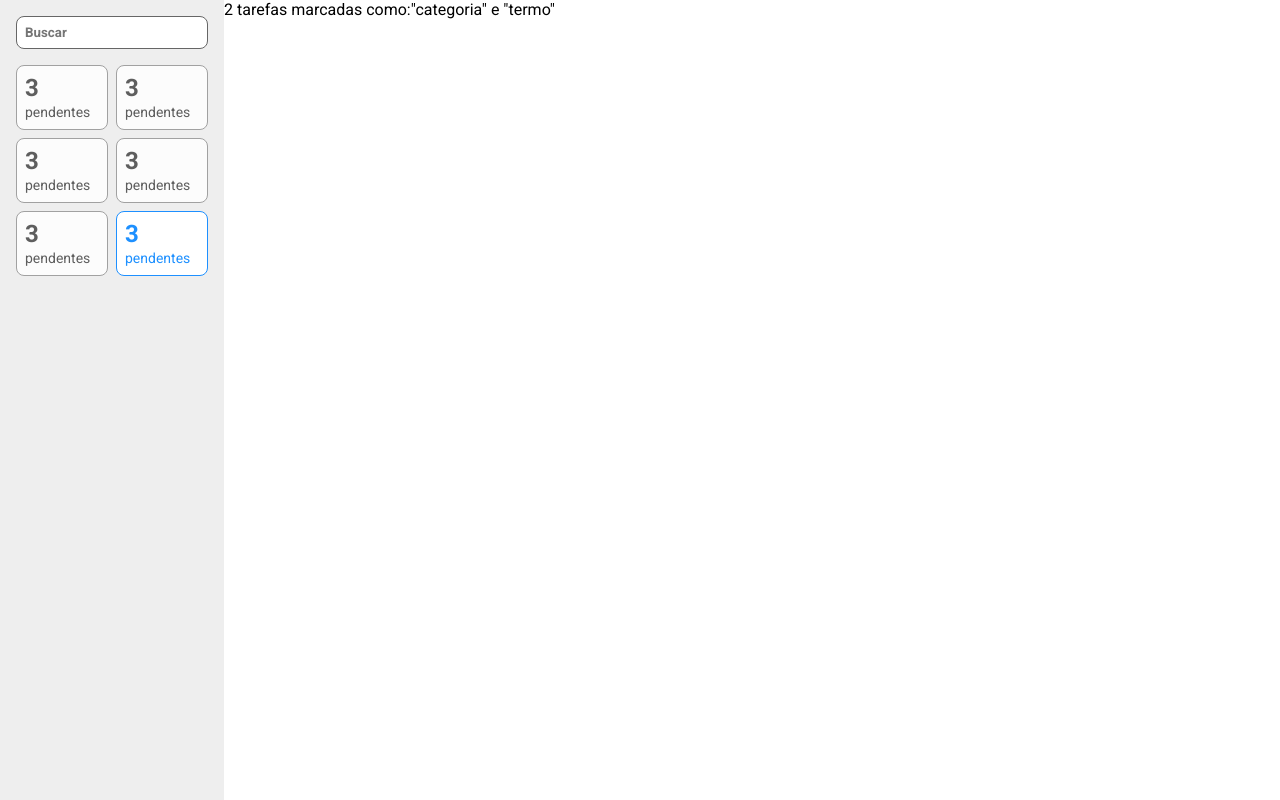
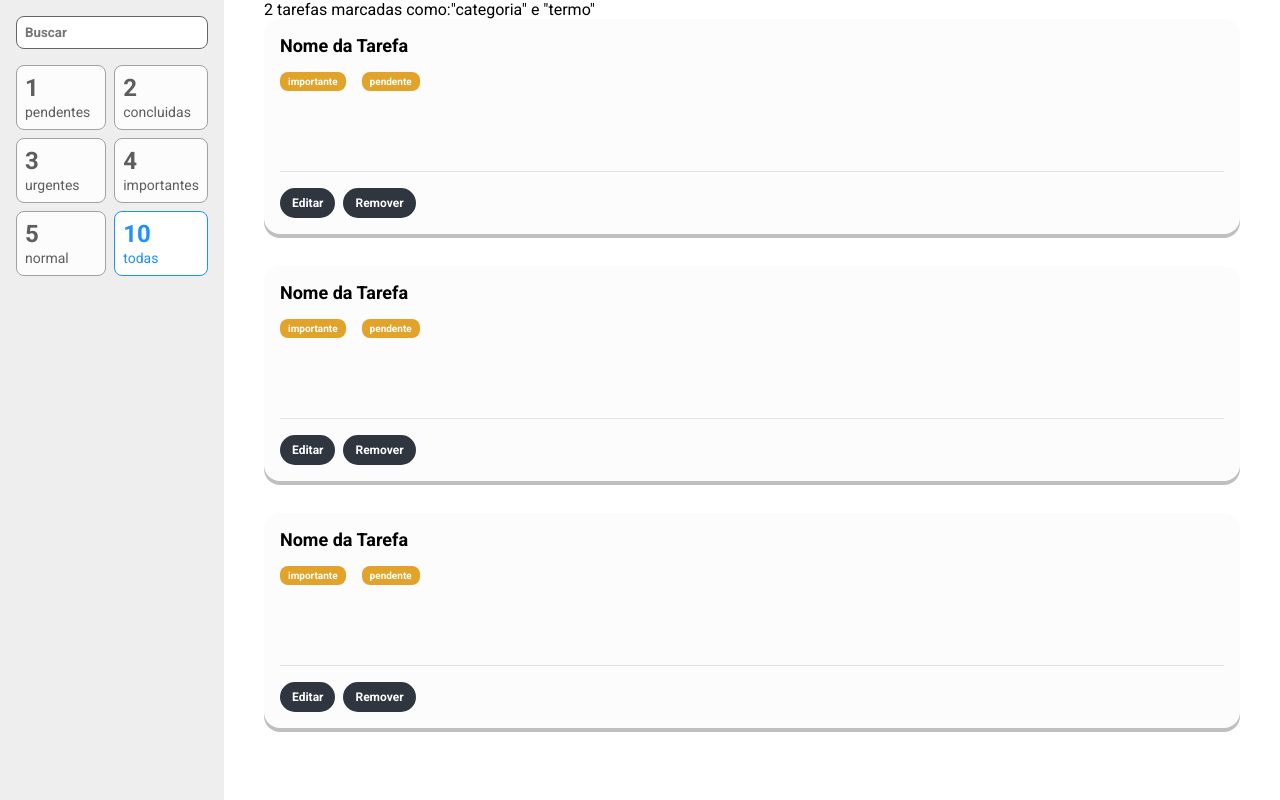
Before and after one commit to analoosena/My-tasks, a React (Vite) app: page / in a window 1280 px wide. Built offline with nearby package versions, Linux system fonts and the light colour scheme.

Commit message:
building task card

```diff
--- a/index.html
+++ b/index.html
@@ -7,9 +7,10 @@
     <link rel="preconnect" href="https://fonts.googleapis.com" />
     <link rel="preconnect" href="https://fonts.gstatic.com" crossorigin />
     <link
-      href="https://fonts.googleapis.com/css2?family=Bungee&family=Montserrat:ital,wght@0,100..900;1,100..900&family=Open+Sans:ital,wght@0,300..800;1,300..800&family=Roboto:ital,wght@0,100;0,300;0,400;0,500;0,700;0,900;1,100;1,300;1,400;1,500;1,700;1,900&display=swap"
+      href="https://fonts.googleapis.com/css2?family=Bungee&family=Montserrat:ital,wght@0,100..900;1,100..900&family=Open+Sans:ital,wght@0,300..800;1,300..800&family=Roboto+Mono:ital,wght@0,100..700;1,100..700&family=Roboto:ital,wght@0,100;0,300;0,400;0,500;0,700;0,900;1,100;1,300;1,400;1,500;1,700;1,900&display=swap"
       rel="stylesheet"
     />
+
     <title>My Tasks</title>
   </head>
   <body>
--- a/src/components/FiltroCard/index.tsx
+++ b/src/components/FiltroCard/index.tsx
@@ -2,11 +2,13 @@ import * as S from './styles'
 
 export type Props = {
   ativo?:boolean
+  contador: number
+  legenda: string
 }
-const FiltroCard = (props:Props) =>(
-  <S.Card ativo={props.ativo}>
-    <S.Contador>3</S.Contador>
-    <S.Label>pendentes</S.Label>
+const FiltroCard = ({ativo, contador, legenda}:Props) =>(
+  <S.Card ativo={ativo}>
+    <S.Contador>{contador}</S.Contador>
+    <S.Label>{legenda}</S.Label>
   </S.Card>
 )
 export default FiltroCard
--- a/src/components/FiltroCard/styles.ts
+++ b/src/components/FiltroCard/styles.ts
@@ -1,7 +1,10 @@
 import styled from "styled-components";
+
 import { Props } from "./index";
 
-export const Card = styled.div<Props>`
+type PropsSemLegendaEContador = Omit<Props, 'contador'| 'legenda'>
+
+export const Card = styled.div<PropsSemLegendaEContador >`
   padding: 8px;
   border: 1px solid ${(props) => (props.ativo ? "#1E90FF" : "#a1a1a1")};
   background-color: ${(props) => (props.ativo ? "#fff" : "#fcfcfc")};
--- /dev/null
+++ b/src/components/Tarefa/index.tsx
@@ -0,0 +1,17 @@
+import * as S from "./style";
+
+const Tarefa = () => (
+  <S.Card>
+    <S.Titulo>Nome da Tarefa</S.Titulo>
+    <div>
+      <S.Tag>importante</S.Tag>
+      <S.Tag>pendente</S.Tag>
+    </div>
+    <S.Descricao />
+    <S.BarraAcoes>
+      <S.Botao>Editar</S.Botao>
+      <S.Botao>Remover</S.Botao>
+    </S.BarraAcoes>
+  </S.Card>
+);
+export default Tarefa;
--- /dev/null
+++ b/src/components/Tarefa/style.ts
@@ -0,0 +1,53 @@
+import styled from "styled-components";
+
+export const Card = styled.div`
+  background-color: #fcfcfc;
+  box-shadow: 0px 4px rgba(0, 0, 0, 0.25);
+  padding: 16px;
+  margin-bottom: 32px;
+  border-radius: 16px;
+`;
+export const Titulo = styled.span`
+  font-size: 18px;
+  font-weight: bold;
+  margin-bottom: 16px;
+`;
+export const Tag = styled.span`
+  padding: 4px 8px;
+  color: #fff;
+  font-weight: bold;
+  font-size: 10px;
+  background-color: #e1a32a;
+  border-radius: 8px;
+  margin-right: 16px;
+  display: inline-block;
+  margin-top: 16px;
+`;
+export const Descricao = styled.textarea`
+  color: #888888;
+  font-size: 14px0;
+  line-height: 24px;
+  font-family: "Roboto monospace", monospace;
+  display: block;
+  width: 100%;
+  margin-bottom: 16px;
+  margin-top: 16px;
+  resize: none;
+  border: none;
+  background-color: transparent;
+`;
+export const BarraAcoes = styled.div`
+  border-top: 1px solid rgba(0, 0, 0, 0.1);
+  padding-top: 16px;
+`;
+export const Botao = styled.button`
+  font-weight: bold;
+  border: none;
+  cursor: pointer;
+  font-size: 12px;
+  color: #fff;
+  padding: 8px 12px;
+  background-color: #2f3640;
+  border-radius: 18px;
+  margin-right: 8px;
+`;
--- a/src/containers/BarraLateral/index.tsx
+++ b/src/containers/BarraLateral/index.tsx
@@ -6,12 +6,12 @@ const BarraLateral = () => (
     <div>
       <S.Campo type="text" placeholder="Buscar" />
       <S.Filtros>
-        <FiltroCard />
-        <FiltroCard />
-        <FiltroCard />
-        <FiltroCard />
-        <FiltroCard />
-        <FiltroCard ativo />
+        <FiltroCard legenda="pendentes" contador={1} />
+        <FiltroCard legenda="concluidas" contador={2} />
+        <FiltroCard legenda="urgentes" contador={3} />
+        <FiltroCard legenda="importantes" contador={4} />
+        <FiltroCard legenda="normal" contador={5} />
+        <FiltroCard legenda="todas" contador={10} ativo />
       </S.Filtros>
     </div>
   </S.Aside>
--- a/src/containers/ListaDeTarefas/index.tsx
+++ b/src/containers/ListaDeTarefas/index.tsx
@@ -1,6 +1,20 @@
+import Tarefa from "../../components/Tarefa";
+import { Container } from "./styles";
+
 const ListaDeTarefas = () => (
-  <main>
+  <Container>
     <p>2 tarefas marcadas como:"categoria" e "termo"</p>
-  </main>
+    <ul>
+      <li>
+        <Tarefa />
+      </li>
+      <li>
+        <Tarefa />
+      </li>
+      <li>
+        <Tarefa />
+      </li>
+    </ul>
+  </Container>
 );
 export default ListaDeTarefas;
--- /dev/null
+++ b/src/containers/ListaDeTarefas/styles.ts
@@ -0,0 +1,7 @@
+import styled from "styled-components";
+
+export const Container = styled.main`
+  padding: 0 40px;
+  height: 100vh;
+  overflow-y: scroll;
+`;
--- a/src/styles/index.ts
+++ b/src/styles/index.ts
@@ -6,6 +6,7 @@ const EstiloGlobal = createGlobalStyle`
   padding: 0;
   box-sizing: border-box;
   font-family: 'Roboto', sans-serif;
+  list-style: none;
 }
 `;
 export const Container = styled.div`
```
